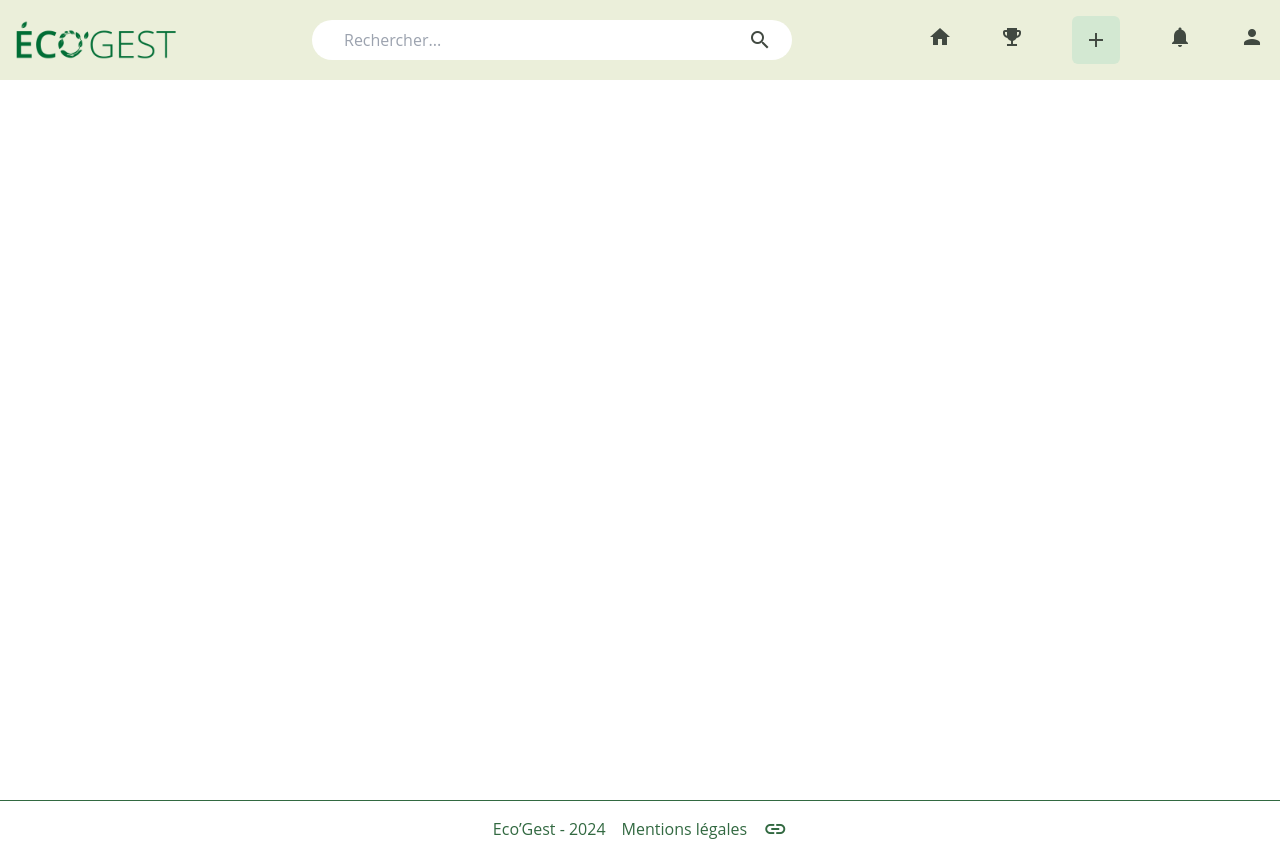
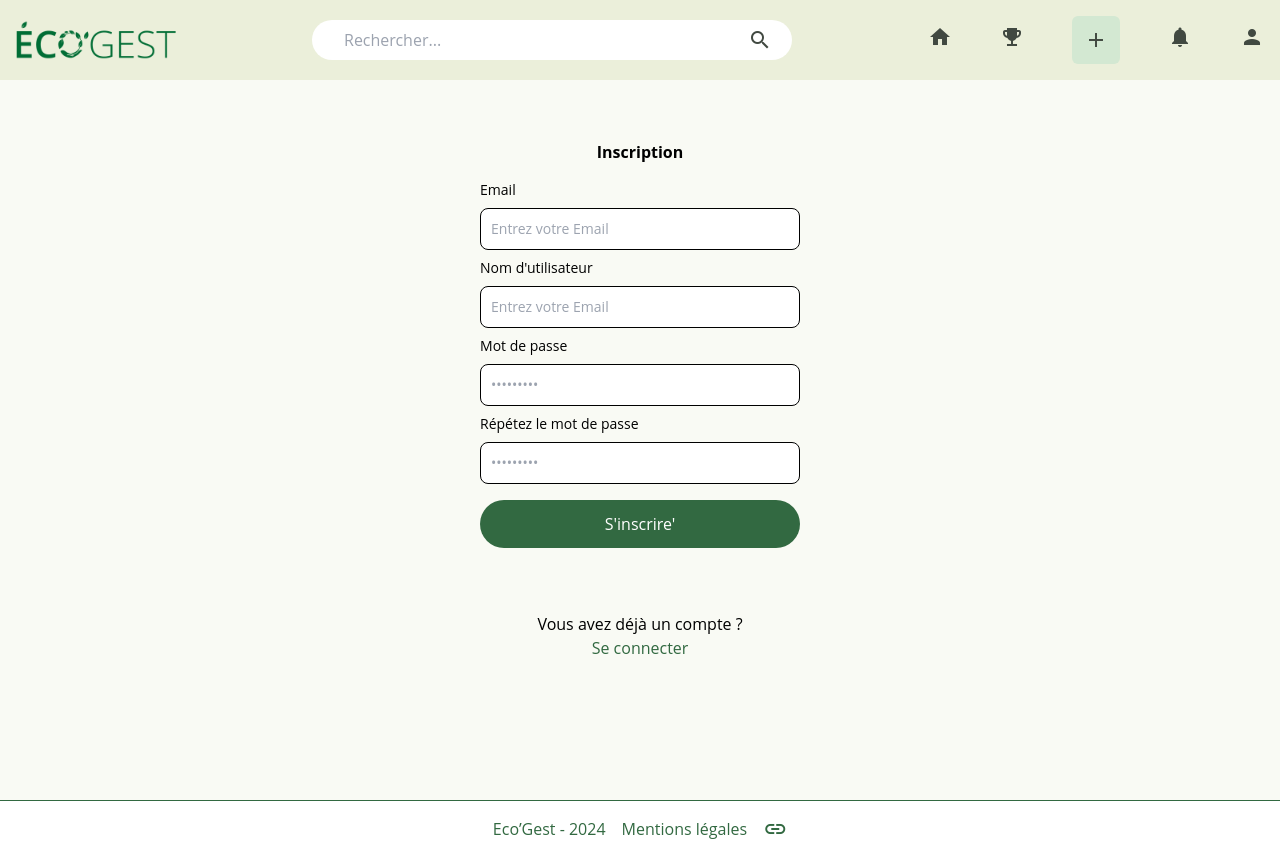
Before and after one commit to Eco-Gest/Frontend-Vue, a Nuxt app in the folder app/: page /signup in a window 1280 px wide. Built offline with nearby package versions, Linux system fonts and the light colour scheme; a web font is replaced by a local one.

Commit message:
:lipstick: signup and login page layout

```diff
--- a/app/components/TheNavBar.vue
+++ b/app/components/TheNavBar.vue
@@ -1,14 +1,37 @@
 <template>
-  <div class="min-h-screen flex flex-col">
+  <div class="flex flex-col">
 
     <!-- Desktop Navbar -->
-    <nav class="hidden md:flex fixed top-0 left-0 right-0 justify-between text-onSurfaceVariant items-center bg-surface2 p-4">
+
+
+      <!-- Conditionally render menu based on the route -->
+      <!-- <div v-if="!$pinia.store.auth.isAuthenticated"> -->
+      <nav v-if="$route.name == 'Se connecter'" class="hidden md:flex fixed top-0 left-0 right-0 justify-between text-onSurfaceVariant items-center bg-surface2 p-4">
         <!-- Logo on the left -->
         <div class="flex-shrink-0">
           <!-- Replace 'your-logo.png' with the path to your logo image -->
           <img src="..\assets\images\logo-color.png" alt="Logo" class="h-10">
         </div>
+        <!-- Content for the login page -->
+        <NuxtLink to="/signup" class="text-white bg-primary hover:bg-primaryHover hover:shadow-md font-medium rounded-full text-sm px-5 py-2.5 me-2 mb-2"> s'inscrire </NuxtLink>
+      </nav>
 
+      <nav v-else-if="$route.name == 'inscription'" class="hidden md:flex fixed top-0 left-0 right-0 justify-between text-onSurfaceVariant items-center bg-surface2 p-4">
+        <!-- Logo on the left -->
+        <div class="flex-shrink-0">
+          <!-- Replace 'your-logo.png' with the path to your logo image -->
+          <img src="..\assets\images\logo-color.png" alt="Logo" class="h-10">
+        </div>
+        <!-- Content for the login page -->
+        <NuxtLink to="/login" class="text-white bg-primary hover:bg-primaryHover hover:shadow-md font-medium rounded-full text-sm px-5 py-2.5 me-2 mb-2"> se connecter </NuxtLink>
+      </nav>
+
+      <nav v-else class="hidden md:flex fixed top-0 left-0 right-0 justify-between text-onSurfaceVariant items-center bg-surface2 p-4">
+        <!-- Logo on the left -->
+        <div class="flex-shrink-0">
+          <!-- Replace 'your-logo.png' with the path to your logo image -->
+          <img src="..\assets\images\logo-color.png" alt="Logo" class="h-10">
+        </div>
         <div class="flex-grow flex items-center justify-center">
             <!-- Replace with searchbar implementation -->
             <div class="relative">
@@ -18,7 +41,6 @@
               </span>
             </div>
           </div>
-
           <!-- Menu icons on the right -->
           <div class="flex items-center space-x-12">
             <NuxtLink to="/" exact active-class="text-primary" class="hover:text-primary">
@@ -44,7 +66,7 @@
         </nav>
 
     <!-- Mobile Top Bar -->
-    <nav class="md:hidden fixed top-0 left-0 right-0 bg-surface2 p-7 text-onSurfaceVariant">
+    <nav v-if="$route.name !== 'Se connecter' && $route.name !== 's\'inscrire'" class="md:hidden fixed top-0 left-0 right-0 bg-surface2 p-7 text-onSurfaceVariant">
       <div class="flex justify-between items-center">
         <!-- Back Arrow (Assuming you are using Vue Router for navigation) -->
         <NuxtLink to="/" class="flex items-center space-x-2">
@@ -66,7 +88,7 @@
     </nav>
 
     <!-- Mobile Navbar -->
-    <nav class="fixed bottom-0 left-0 right-0 bg-surface2  md:hidden">
+    <nav v-if="$route.name !== 'Se connecter' && $route.name !== 's\'inscrire'"  class="fixed bottom-0 left-0 right-0 bg-surface2  md:hidden">
       <div class="flex justify-between text-onSurfaceVariant py-5 ">
         <NuxtLink to="/"  exact active-class="text-primary" class="w-1/5 hover:text-primary flex justify-center items-center">
           <span class="material-icons">home</span>
--- /dev/null
+++ b/app/pages/login.vue
@@ -0,0 +1,48 @@
+<template>
+    <div class="bg-background flex flex-col items-center justify-center h-screen">
+        <div class="sm:w-80 w-72 flex flex-col">
+        <!-- Logo -->
+        <img src="..\assets\images\logo-color.png" alt="Logo" class="mb-12 w-56 self-center md:hidden" />
+
+        <!-- Title -->
+        <p class="text-l mb-4 text-center">
+          Vous avez déjà un compte ?<br />
+        <span class="font-bold">Heureux de vous revoir</span>
+        </p>
+
+        <!-- Email Input -->
+        <div class="mb-2 w-full">
+          <label for="email" class="block mb-2 text-sm font-medium">Email</label>
+          <input type="email" id="email" class="bg-gray-50 border border-black text-sm rounded-lg  block w-full p-2.5 " placeholder="Entrez votre Email" required />
+        </div>
+
+        <!-- Password Input -->
+        <div class="mb-2 w-full">
+          <label for="password" class="block mb-2 text-sm">Mot de passe</label>
+          <input type="password" id="password" class="bg-gray-50 border border-black text-sm rounded-lg  block w-full p-2.5 " placeholder="•••••••••" required />
+        </div>
+
+        <!-- Forgot Password Link -->
+        <div class="mb-2 text-center">
+          <NuxtLink to="/forgot-password" class="text-sm text-primary">Mot de passe oublié ?</NuxtLink>
+        </div>
+
+        <!-- Connect Button -->
+        <button @click="login" class="bg-primary text-white py-3 px-4 rounded-full w-full">
+          Se connecter
+        </button>
+
+        <!-- Sign Up Link -->
+        <div class="mt-16 text-center">
+          <p>Vous souhaitez créer un compte ?</p>
+          <NuxtLink to="/signup" class="text-primary">S’inscrire</NuxtLink>
+        </div>
+      </div>
+    </div>
+  </template>
+
+  <script setup>
+  definePageMeta({
+    name: 'Se connecter',
+  })
+  </script>
--- /dev/null
+++ b/app/pages/signup.vue
@@ -0,0 +1,54 @@
+<template>
+    <div class="bg-background flex flex-col items-center justify-center h-screen">
+        <div class="sm:w-80 w-72 flex flex-col">
+        <!-- Logo -->
+        <img src="..\assets\images\logo-color.png" alt="Logo" class="mb-12 w-56 self-center md:hidden" />
+
+        <!-- Title -->
+        <p class="text-l mb-4 text-center">
+          <span class="font-bold">Inscription</span>
+        </p>
+
+        <!-- Email Input -->
+        <div class="mb-2 w-full">
+          <label for="email" class="block mb-2 text-sm font-medium">Email</label>
+          <input type="email" id="email" class="bg-gray-50 border border-black text-sm rounded-lg  block w-full p-2.5 " placeholder="Entrez votre Email" required />
+        </div>
+
+        <!-- Username Input -->
+        <div class="mb-2 w-full">
+          <label for="username" class="block mb-2 text-sm font-medium">Nom d'utilisateur</label>
+          <input type="text" id="username" class="bg-gray-50 border border-black text-sm rounded-lg  block w-full p-2.5 " placeholder="Entrez votre Email" required />
+        </div>
+
+        <!-- Password Input -->
+        <div class="mb-2 w-full">
+          <label for="password" class="block mb-2 text-sm">Mot de passe</label>
+          <input type="password" id="password" class="bg-gray-50 border border-black text-sm rounded-lg  block w-full p-2.5 " placeholder="•••••••••" required />
+        </div>
+
+        <!-- Repeat Password Input -->
+        <div class="mb-4 w-full">
+          <label for="password" class="block mb-2 text-sm">Répétez le mot de passe</label>
+          <input type="password" id="password" class="bg-gray-50 border border-black text-sm rounded-lg  block w-full p-2.5 " placeholder="•••••••••" required />
+        </div>
+
+        <!-- Connect Button -->
+        <button @click="login" class="bg-primary text-white py-3 px-4 rounded-full w-full">
+          S'inscrire'
+        </button>
+
+        <!-- Sign Up Link -->
+        <div class="mt-16 text-center">
+          <p>Vous avez déjà un compte ?</p>
+          <NuxtLink to="/login" class="text-primary">Se connecter</NuxtLink>
+        </div>
+      </div>
+    </div>
+  </template>
+
+  <script setup>
+  definePageMeta({
+    name: 'inscription',
+  })
+  </script>
--- a/app/tailwind.config.js
+++ b/app/tailwind.config.js
@@ -10,7 +10,11 @@ module.exports = {
   ],
   theme: {
     colors: {
+      'white': '#FFFFFF',
+      'black': '#000000',
+      'background': '#F9FAF4',
       'primary': '#326941',
+      'primaryHover': '#147945',
       'surface2': '#EBEFDA',
       'onSurfaceVariant': '#414941',
       'secondaryContainer': '#D3E8D2',
```
Lines whose indentation alone changed are shown as unchanged.
